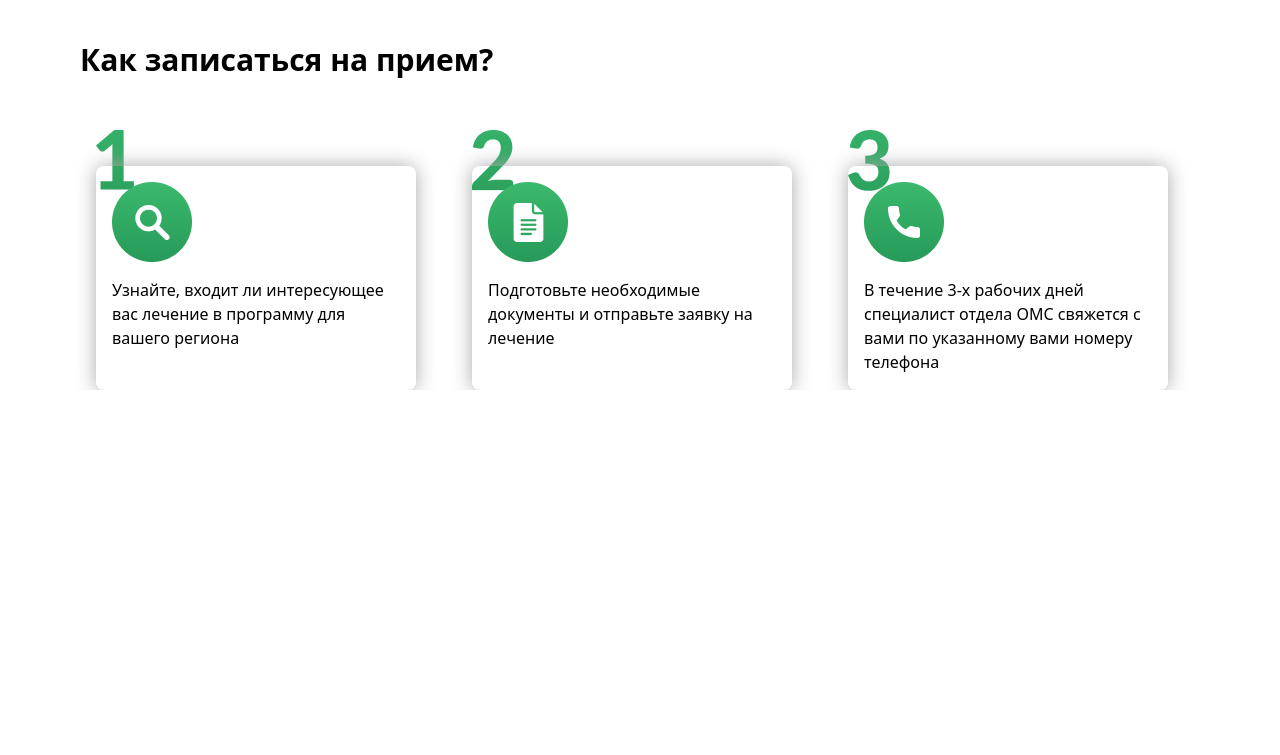
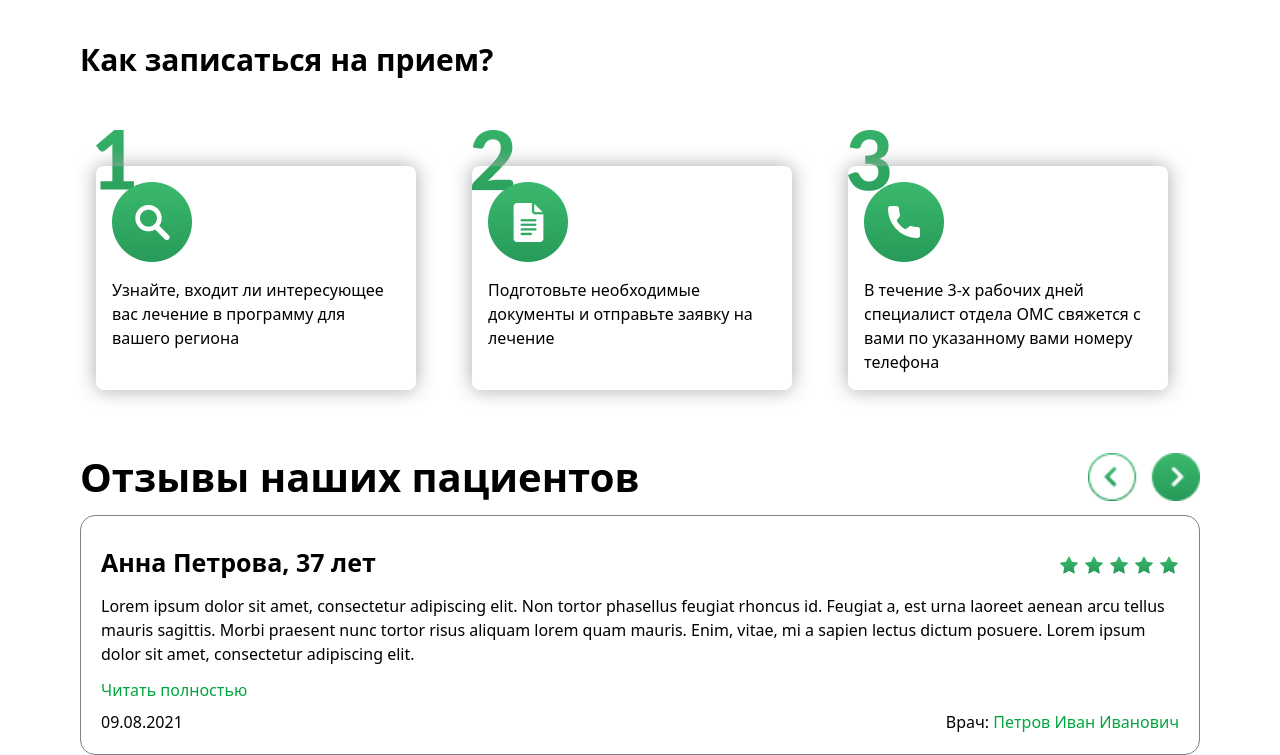
Before and after one commit to muhammadzoirov40-crypto/taiving-3, a website: page index.html in a window 1280 px wide. Shown: the part 1725-2480 px from the top of the page. Before the commit the page ends 2115 px from the top, so only its background shows below. Drawn offline with Linux system fonts and the light colour scheme.

Commit message:
Отзывы наших пациентов

```diff
--- a/index.html
+++ b/index.html
@@ -159,6 +159,47 @@
                 </div>
             </div>
         </section>
+        <div class="lg:flex lg:justify-between lg:mt-60 mt-5 mb-2 items-center">
+            <h1 class="text-[40px] font-bold">Отзывы наших пациентов</h1>
+            <img src="./img2/Скрол.png" alt="" class="lg:w-[10%] w-[30%] relative top-120 left-30 lg:static">
+        </div>
+        <div class="lg:flex gap-10">
+            <div style="border: 1px solid gray ;" class="rounded-[15px] p-5">
+                <div class="lg:flex justify-between items-center my-2">
+                    <h1 class="text-[25px] font-bold mb-1 ">Анна Петрова, 37 лет</h1>
+                    <img src="./img2/Frame 2418.png" alt="" class="">
+                </div>
+                <p class="mb-3">Lorem ipsum dolor sit amet, consectetur adipiscing elit. Non tortor phasellus feugiat
+                    rhoncus
+                    id. Feugiat a, est urna laoreet aenean arcu tellus mauris sagittis. Morbi praesent nunc tortor risus
+                    aliquam lorem quam mauris. Enim, vitae, mi a sapien lectus dictum posuere. Lorem ipsum dolor sit
+                    amet,
+                    consectetur adipiscing elit. </p>
+                <a class="text-green-600 " href="">Читать полностью</a> <br>
+                <div class="lg:flex justify-between mt-2">
+                    <span class="">09.08.2021</span>
+                    <span class="">Врач: <span class="text-green-600">Петров Иван Иванович</span></span>
+                </div>
+            </div>
+            <div style="border: 1px solid gray;" class="rounded-[15px] p-5 hidden">
+                <div class="flex justify-between items-center">
+                    <h1 class="text-[25px] font-bold my-2 ">Анна Петрова, 37 лет</h1>
+                    <img src="./img2/Frame 2418.png" alt="" class="">
+                </div>
+                <p class="mb-3">Lorem ipsum dolor sit amet, consectetur adipiscing elit. Non tortor phasellus feugiat
+                    rhoncus
+                    id. Feugiat a, est urna laoreet aenean arcu tellus mauris sagittis. Morbi praesent nunc tortor risus
+                    aliquam lorem quam mauris. Enim, vitae, mi a sapien lectus dictum posuere. Lorem ipsum dolor sit
+                    amet,
+                    consectetur adipiscing elit. </p>
+                <a class="text-green-600 " href="">Читать полностью</a> <br>
+                <div class="flex justify-between mt-2">
+                    <span class="">09.08.2021</span>
+                    <span class="">Врач: <span class="text-green-600">Петров Иван Иванович</span></span>
+                </div>
+            </div>
+
+        </div>
 
     </section>
 </body>
```
Also changed, not shown: img2/Frame 2418.png (added), img2/Скрол.png (added), src/output.css.
